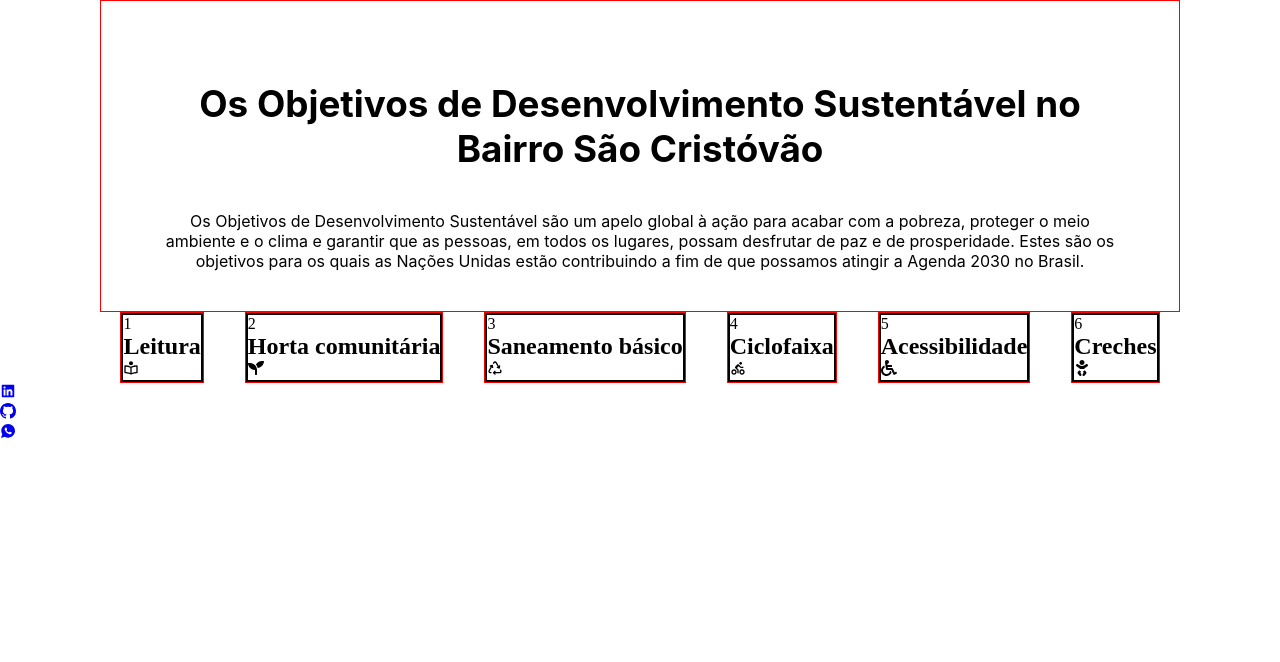
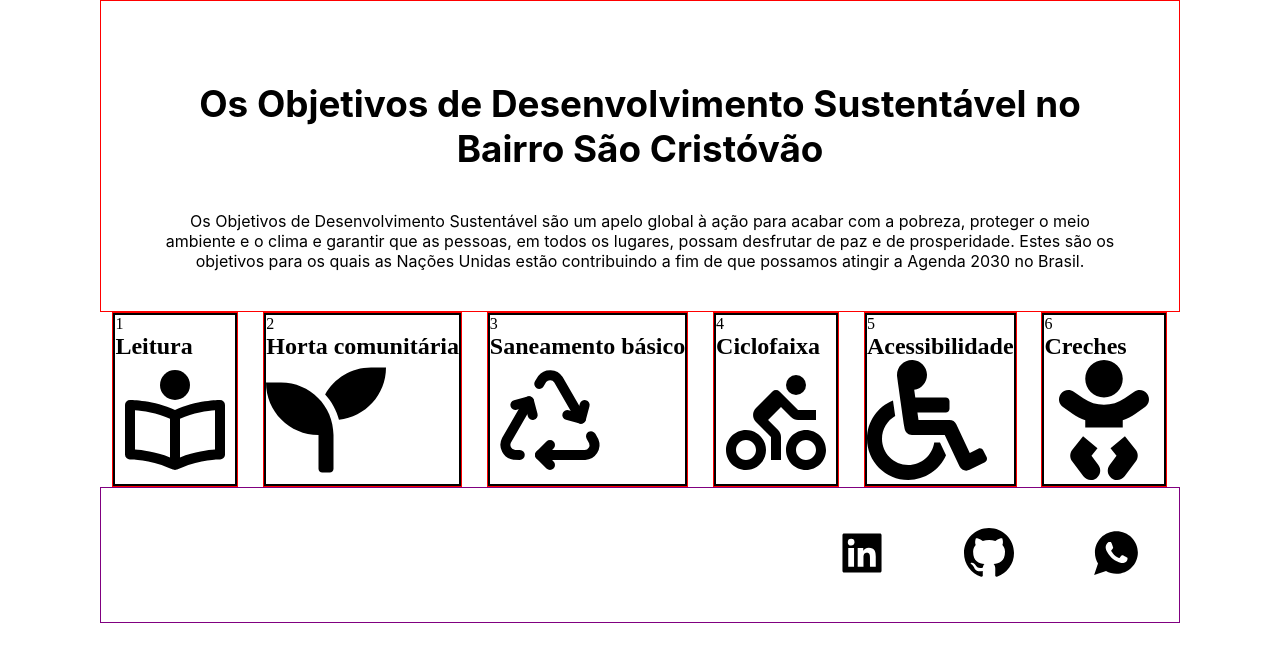
Before and after one commit to paulafeltrin/onu, a React (Create React App) app: page / in a window 1280 px wide. Shown: the top 662 px of the page. Built offline with nearby package versions, Linux system fonts and the light colour scheme.

Commit message:
add icons

```diff
--- a/src/App.js
+++ b/src/App.js
@@ -13,38 +13,38 @@ export default function App(){
     <>
       <GlobalStyle />
       <Header />
-      <S.Body>
+      <S.Main>
         <Card
           num={1}
           title="Leitura"
-          Children={<BiBookReader />}
+          Children={<BiBookReader size={120}/>}
         />
         <Card
           num={2}
           title="Horta comunitária"
-          Children={<FaSeedling />}
+          Children={<FaSeedling size={120} />}
         />
         <Card
           num={3}
           title="Saneamento básico"
-          Children={<TbRecycle/>}
+          Children={<TbRecycle size={120}/>}
         />
         <Card
           num={4}
           title="Ciclofaixa"
-          Children={<BiCycling/>}
+          Children={<BiCycling size={120}/>}
         />
         <Card
           num={5}
           title="Acessibilidade"
-          Children={<FaWheelchair/>}
+          Children={<FaWheelchair size={120}/>}
         />
         <Card
           num={6}
           title="Creches"
-          Children={<FaBaby />}
+          Children={<FaBaby size={120}/>}
         />
-      </S.Body>
+      </S.Main>
       <Footer/>
     </>
   )
--- a/src/Component/Footer/Footer.jsx
+++ b/src/Component/Footer/Footer.jsx
@@ -1,38 +1,23 @@
 import React from "react";
+import * as S from "./style"
 import { AiFillLinkedin } from "react-icons/ai";
 import { GoMarkGithub } from "react-icons/go";
 import { IoLogoWhatsapp } from "react-icons/io";
 
 export default function Footer(){
 return(
-        <footer>
-            <ul>
-                <li>
-                    <a href="https://www.linkedin.com/in/paulafeltrin/"target="_blank"rel="noreferrer"><AiFillLinkedin/></a>
-                </li>
-                <li>
-                    <a href="https://github.com/paulafeltrin?tab=repositories"target="_blank"rel="noreferrer"><GoMarkGithub/></a>
-                </li>
-                <li>
-                    <a href="https://api.whatsapp.com/send?phone=5546999079214&text=Bem-vindo(a)!"target="_blank"rel="noreferrer"><IoLogoWhatsapp/></a>
-                </li>
-            </ul>
-        </footer>
+        <S.Footer>
+            <S.Ul>
+                <S.Li>
+                    <S.A href="https://www.linkedin.com/in/paulafeltrin/"target="_blank"rel="noreferrer"><AiFillLinkedin title='LinkedIn' size={50}/></S.A>
+                </S.Li>
+                <S.Li>
+                    <S.A href="https://github.com/paulafeltrin?tab=repositories"target="_blank"rel="noreferrer"><GoMarkGithub title='GitHub' size={50}/></S.A>
+                </S.Li>
+                <S.Li>
+                    <S.A href="https://api.whatsapp.com/send?phone=5546999079214&text=Bem-vindo(a)!"target="_blank"rel="noreferrer"><IoLogoWhatsapp title='WhatsApp' size={50}/></S.A>
+                </S.Li>
+            </S.Ul>
+        </S.Footer>
     )
 }
-
-// <footer>
-// <S.Ul>
-//     <S.A href="https://www.linkedin.com/in/paulafeltrin/"><AiFillLinkedin/>
-//         <S.Li>LinkedIn</S.Li>
-//     </S.A>
-//     <S.A href="https://github.com/paulafeltrin?tab=repositories"><GoMarkGithub/>
-//         <S.Li>GitHub</S.Li>
-//     </S.A>
-//     <S.A href="https://api.whatsapp.com/send?phone=5546999079214&text=Bem-vindo(a)!"><IoLogoWhatsapp/>
-//         <S.Li>WhatsApp</S.Li>
-//     </S.A>
-//     <S.A href="https://www.facebook.com/paula.feltrin.923/"><AiFillFacebook/>
-//         <S.Li>Facebook</S.Li>
-//     </S.A>
-// </S.Ul>
--- a/src/Component/Footer/style.js
+++ b/src/Component/Footer/style.js
@@ -0,0 +1,20 @@
+import styled from "styled-components";
+
+export const Footer = styled.footer`
+max-width: 1080px;
+margin: 0 auto;
+border: 1px solid purple;
+display: flex;
+justify-content: flex-end;
+padding: 5vh 0;
+`
+export const Ul = styled.ul`
+display: flex;
+list-style: none;
+`
+export const Li = styled.li`
+padding: 0 3vw;
+`
+export const A = styled.a`
+color: black;
+`
--- a/src/Component/Global/global.js
+++ b/src/Component/Global/global.js
@@ -8,7 +8,7 @@ export const GlobalStyle = createGlobalStyle`
     box-sizing:border-box;
   }
 `
-export const Body = styled.body`
+export const Main = styled.main`
 display: flex;
 justify-content: space-around;
 max-width: 1080px;
```
